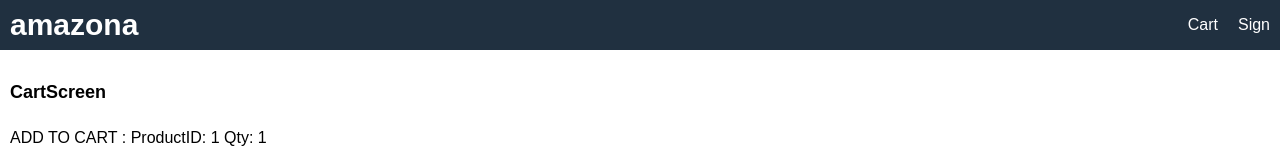
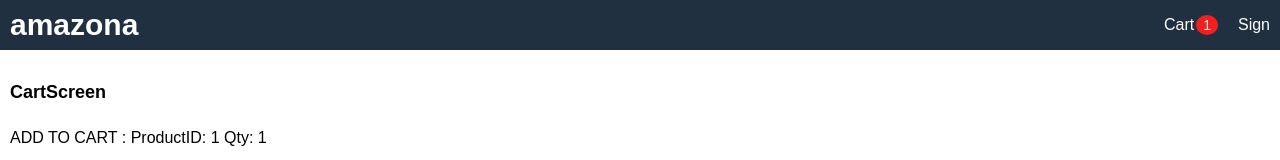
Before and after one commit to iMohsinali/Ecommerce-project, a React (Create React App) app in the folder frontend/: page /cart/1 in a window 1280 px wide. Shown: the top 160 px of the page. Built offline with nearby package versions, Linux system fonts and the light colour scheme; no server answers.

Commit message:
8th commit
add cart requirements

```diff
--- /dev/null
+++ b/frontend/src/Action/CartAction.js
@@ -0,0 +1,20 @@
+import Axios from "axios";
+import { Cart_Item } from "../constants/cartConstant";
+
+export const addtoCart = (productid, qty) => async (dispatch, getState) => {
+  const { data } = await Axios.get(`/api/product/${productid}`);
+  console.log(data);
+  dispatch({
+    type: Cart_Item,
+    payload: {
+      name: data.name,
+      image: data.image,
+      price: data.price,
+      countInStock: data.countInStock,
+      product: data._id,
+      qty,
+    },
+  });
+
+  localStorage.setItem("cartItems", JSON.stringify(getState().cart.cartItems));
+};
--- a/frontend/src/Action/ProductAction.js
+++ b/frontend/src/Action/ProductAction.js
@@ -1,4 +1,4 @@
-import Axios from 'axios';
+import Axios from "axios";
 import {
   PRODUCT_DETAIL_SCCESS,
   PRODUCT_DETAIL_FAIL,
@@ -6,14 +6,14 @@ import {
   PRODUCT_LIST_FAIL,
   PRODUCT_LIST_REQUEST,
   PRODUCT_LIST_SUCCESS,
-} from '../constants/productConstants'
+} from "../constants/productConstants";
 
 export const listProducts = () => async (dispatch) => {
   dispatch({
     type: PRODUCT_LIST_REQUEST,
   });
   try {
-    const { data } = await Axios.get('/api/product');
+    const { data } = await Axios.get("/api/product");
     dispatch({ type: PRODUCT_LIST_SUCCESS, payload: data });
   } catch (error) {
     dispatch({ type: PRODUCT_LIST_FAIL, payload: error.message });
@@ -21,16 +21,21 @@ export const listProducts = () => async (dispatch) => {
 };
 
 export const detailsproduct = (productid) => async (dispatch) => {
-  console.log(productid)
+  console.log(productid);
   dispatch({
-    type: PRODUCT_DETAIL_REQUEST,payload:productid
+    type: PRODUCT_DETAIL_REQUEST,
+    payload: productid,
   });
   try {
     const { data } = await Axios.get(`/api/product/${productid}`);
     dispatch({ type: PRODUCT_DETAIL_SCCESS, payload: data });
-  }
-
-  catch (error) {
-    dispatch({ type: PRODUCT_DETAIL_FAIL, payload: error.response && error.response.message?error.response.data.message:error.message });
+  } catch (error) {
+    dispatch({
+      type: PRODUCT_DETAIL_FAIL,
+      payload:
+        error.response && error.response.message
+          ? error.response.data.message
+          : error.message,
+    });
   }
 };
--- a/frontend/src/App.js
+++ b/frontend/src/App.js
@@ -1,21 +1,30 @@
-import { BrowserRouter, Route, Routes } from "react-router-dom";
+import { BrowserRouter, Route, Routes, Link } from "react-router-dom";
 
 import ProductScreen from "./Screen/ProductScreen";
 import HomeScreem from "./Screen/HomeScreem";
 import CartScreen from "./Screen/CartScreen";
+import { useSelector } from "react-redux";
 function App() {
+  const cart = useSelector((state) => state.cart);
+  const { cartItems } = cart;
+  console.log(cartItems);
   return (
     <BrowserRouter>
       <div className=" grid-container">
         <header className="row">
           <div>
-            <a href="/" className="brand">
+            <Link to="/" className="brand">
               amazona
-            </a>
+            </Link>
           </div>
           <div>
-            <a href="/cart">Cart</a>
-            <a href="/signin">Sign </a>
+            <Link to="/cart">
+              Cart
+              {cartItems.length > 0 && (
+                <span className="bage">{cartItems.length}</span>
+              )}
+            </Link>
+            <Link to="/signin">Sign </Link>
           </div>
         </header>
 
--- a/frontend/src/Screen/CartScreen.js
+++ b/frontend/src/Screen/CartScreen.js
@@ -1,9 +1,18 @@
-import React from "react";
+import React, { useEffect } from "react";
+import { useDispatch } from "react-redux";
 import { useParams } from "react-router-dom";
+import { addtoCart } from "../Action/CartAction";
 const CartScreen = () => {
   const qty = window.location.search ? window.location.search.split("=")[1] : 1;
   const { id } = useParams();
+  const dispatch = useDispatch();
+
   const productId = id;
+  useEffect(() => {
+    if (productId) {
+      dispatch(addtoCart(productId, qty));
+    }
+  }, [dispatch, productId, qty]);
   return (
     <div>
       <h1>CartScreen</h1>
--- a/frontend/src/Screen/HomeScreem.js
+++ b/frontend/src/Screen/HomeScreem.js
@@ -23,7 +23,7 @@ const HomeScreem = () => {
       ) : (
         <div className=" row center">
           {product.map((product) => (
-            <Product product={product} />
+            <Product key={product._id} product={product} />
           ))}
         </div>
       )}
--- a/frontend/src/components/Product.js
+++ b/frontend/src/components/Product.js
@@ -1,15 +1,16 @@
 import React from "react";
+import { Link } from "react-router-dom";
 import Rating from "./Rating";
 const Product = ({ product }) => {
   return (
     <div key={product._id} className="card">
-      <a href={`/product/${product._id}`}>
+      <Link to={`/product/${product._id}`}>
         <img className="medium" src={product.image} alt={product.name} />
-      </a>
+      </Link>
       <div className="card-body">
-        <a href={`/product/${product._id}`}>
+        <Link to={`/product/${product._id}`}>
           <h2>{product.name}</h2>
-        </a>
+        </Link>
         <Rating rating={product.rating} rewives={product.rewives} />
         <div className="price">{product.price}</div>
       </div>
--- a/frontend/src/components/Rating.js
+++ b/frontend/src/components/Rating.js
@@ -2,7 +2,7 @@ import React from "react";
 
 const Rating = ({ rating, rewives }) => {
   return (
-    <div class="rating">
+    <div className="rating">
       <span>
         <i
           className={
--- /dev/null
+++ b/frontend/src/constants/cartConstant.js
@@ -0,0 +1 @@
+export const Cart_Item = "Cart_Item";
--- a/frontend/src/index.css
+++ b/frontend/src/index.css
@@ -105,6 +105,14 @@ a.brand {
   font-size: 3rem;
   font-weight: bold;
 }
+.bage {
+  background-color: #f02020;
+  color: #ffffff;
+  border-radius: 50%;
+  padding: 0.2rem 0.7rem;
+  font-size: 1.4rem;
+  margin-left: 0.2rem;
+}
 .row {
   display: flex;
   flex-wrap: wrap;
--- /dev/null
+++ b/frontend/src/reducers/cartreducer.js
@@ -0,0 +1,22 @@
+import { Cart_Item } from "../constants/cartConstant";
+
+export const cartreducer = (state = { cartItems: [] }, action) => {
+  switch (action.type) {
+    case Cart_Item:
+      const item = action.payload;
+
+      const exititem = state.cartItems.find((x) => x.product === item.product);
+      if (exititem) {
+        return {
+          ...state,
+          cartItems: state.cartItems.map((x) =>
+            x.product === exititem.product ? item : x
+          ),
+        };
+      } else {
+        return { ...state, cartItems: [...state.cartItems, item] };
+      }
+    default:
+      return state;
+  }
+};
--- a/frontend/src/store.js
+++ b/frontend/src/store.js
@@ -1,11 +1,22 @@
-import { createStore, compose, applyMiddleware, combineReducers } from 'redux';
-import thunk from 'redux-thunk';
-import { productDetailsReducer, productListReducer } from './reducers/productReducers';
+import { createStore, compose, applyMiddleware, combineReducers } from "redux";
+import thunk from "redux-thunk";
+import { cartreducer } from "./reducers/cartreducer";
+import {
+  productDetailsReducer,
+  productListReducer,
+} from "./reducers/productReducers";
 
-const initialState = {};
+const initialState = {
+  cart: {
+    cartItems: localStorage.getItem("cartItems")
+      ? JSON.parse(localStorage.getItem("cartItems"))
+      : [3],
+  },
+};
 const reducer = combineReducers({
   productList: productListReducer,
-  productDetails:productDetailsReducer,
+  productDetails: productDetailsReducer,
+  cart: cartreducer,
 });
 const composeEnhancer = window.__REDUX_DEVTOOLS_EXTENSION_COMPOSE__ || compose;
 const store = createStore(
```
